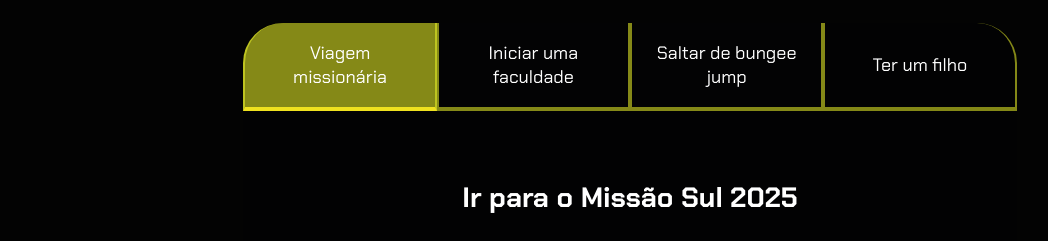
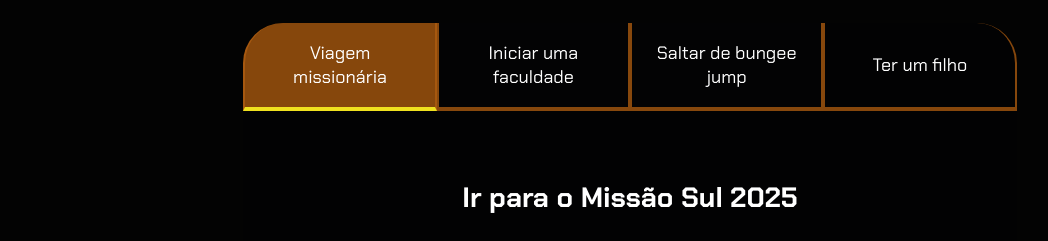
Before and after one commit to AllanaDallagnol25/Projeto-de-vida2, a plain HTML site: page index.html in a window 1280 px wide. Shown: the part 80-321 px from the top of the page, without its empty margins (10-1058 px from the left). Drawn offline with Linux system fonts and the light colour scheme.

Commit message:
emnomedejesus

```diff
--- a/style.css
+++ b/style.css
@@ -4,7 +4,7 @@
     --cor-de-fundo: #030303;
     --verde: #efe11f;
     --branco: #FFFFFF;
-    --botao-ativo: #eef4298e;
+    --botao-ativo: #b25f11c1;
     --botao-inativo: rgba(3, 3, 5, 0.747);
     --texto-fundo: rgba(1, 1, 6, 0.3);
 }
```
